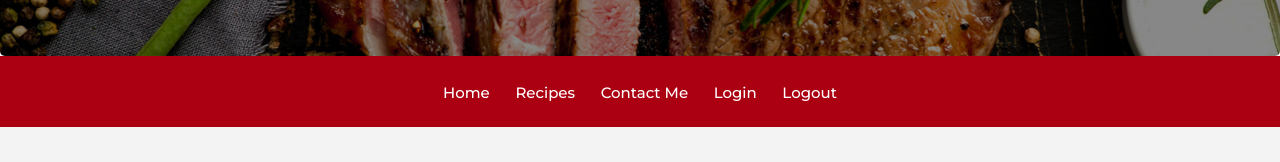
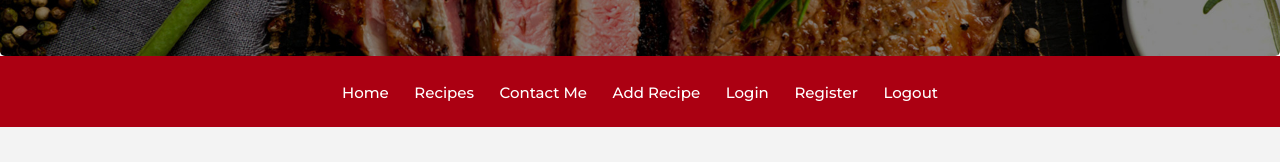
Before and after one commit to ValerieIvanova/recipelist, a React (Vite) app in the folder client/: page / in a window 1280 px wide. Shown: the part 413-575 px from the top of the page. Built offline with nearby package versions, Linux system fonts and the light colour scheme.

Commit message:
added more nav tabs

```diff
--- a/client/src/App.jsx
+++ b/client/src/App.jsx
@@ -1,8 +1,9 @@
 import { Route, Routes } from "react-router-dom";
+
+import Header from "./components/Header/Header";
+import Home from "./components/Home/Home";
 import Footer from "./components/Footer/Footer";
-import Header from "./components/Header/Header";
 import ScrollToTop from "./components/ScrollToTop/ScrollToTop";
-import Home from "./components/Home/Home";
 import Recipes from "./components/Recipes/Recipes";
 import ContactMe from "./components/ContactMe/ContactMe";
 import SingleRecipeDetails from "./components/SingleRecipeDetails/SingleRecipeDetails";
--- a/client/src/components/Header/Header.jsx
+++ b/client/src/components/Header/Header.jsx
@@ -1,5 +1,9 @@
 import "./Header.css";
+
+import { Link } from "react-router-dom";
+
 import IntroSection from "./IntroSection";
+
 import { useLocation } from "react-router-dom";
 
 export default function Header() {
@@ -29,29 +33,39 @@
             >
               <ul className="navbar-nav">
                 <li className="nav-item">
-                  <a className="nav-link" href="/">
+                  <Link className="nav-link" to="/">
                     Home
-                  </a>
+                  </Link>
                 </li>
                 <li className="nav-item">
-                  <a className="nav-link" href="/recipes">
+                  <Link className="nav-link" to="/recipes">
                     Recipes
-                  </a>
+                  </Link>
                 </li>
                 <li className="nav-item">
-                  <a className="nav-link" href="/contacts">
+                  <Link className="nav-link" to="/contacts">
                     Contact Me
-                  </a>
+                  </Link>
                 </li>
                 <li className="nav-item">
-                  <a className="nav-link" href="food-category.html">
-                    Login
-                  </a>
+                  <Link className="nav-link" to="/add-recipe">
+                    Add Recipe
+                  </Link>
                 </li>
                 <li className="nav-item">
-                  <a className="nav-link" href="food-category.html">
+                  <Link className="nav-link" to="/login">
+                    Login
+                  </Link>
+                </li>
+                <li className="nav-item">
+                  <Link className="nav-link" to="/register">
+                    Register
+                  </Link>
+                </li>
+                <li className="nav-item">
+                  <Link className="nav-link" to="/logout">
                     Logout
-                  </a>
+                  </Link>
                 </li>
               </ul>
             </div>
```
